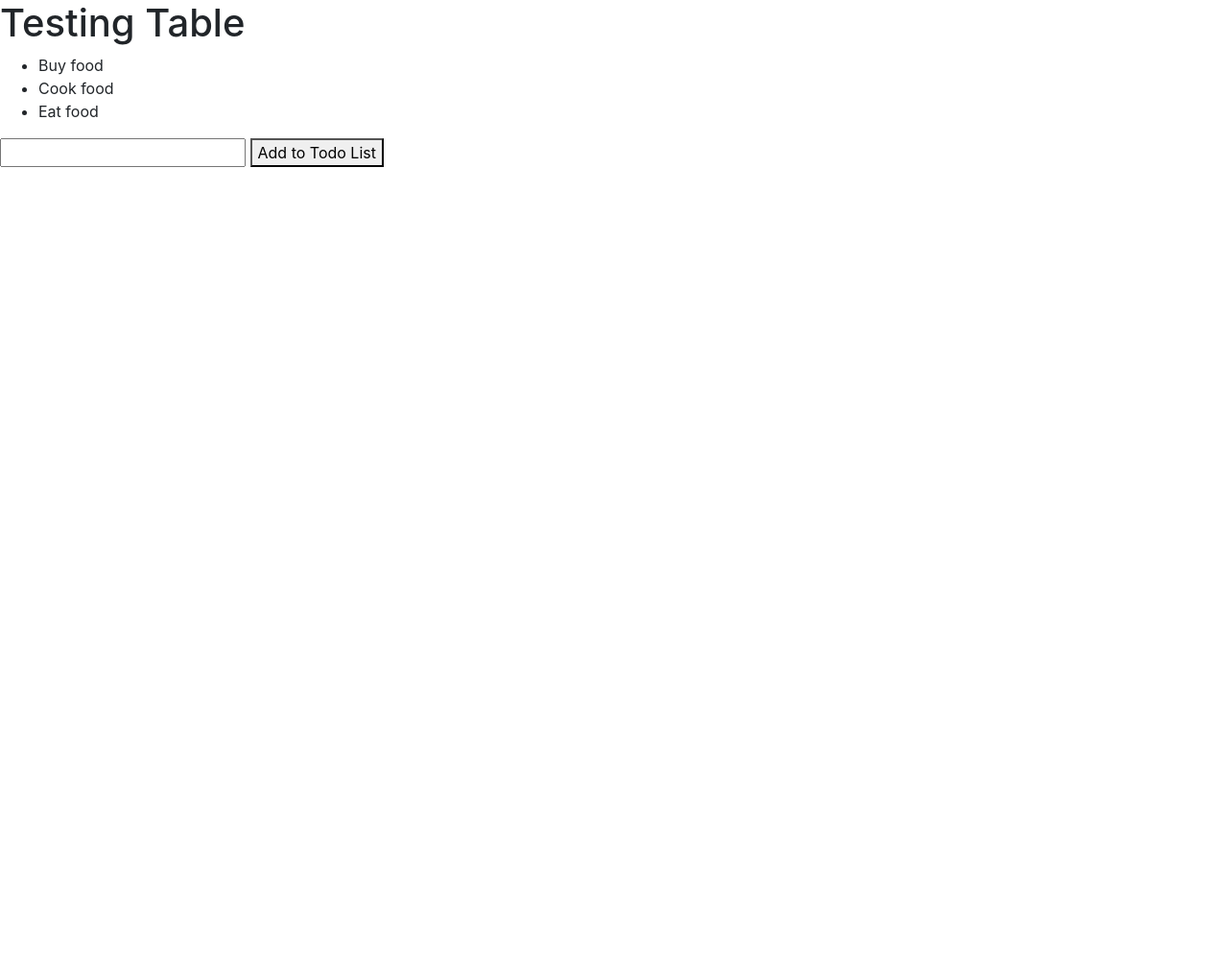
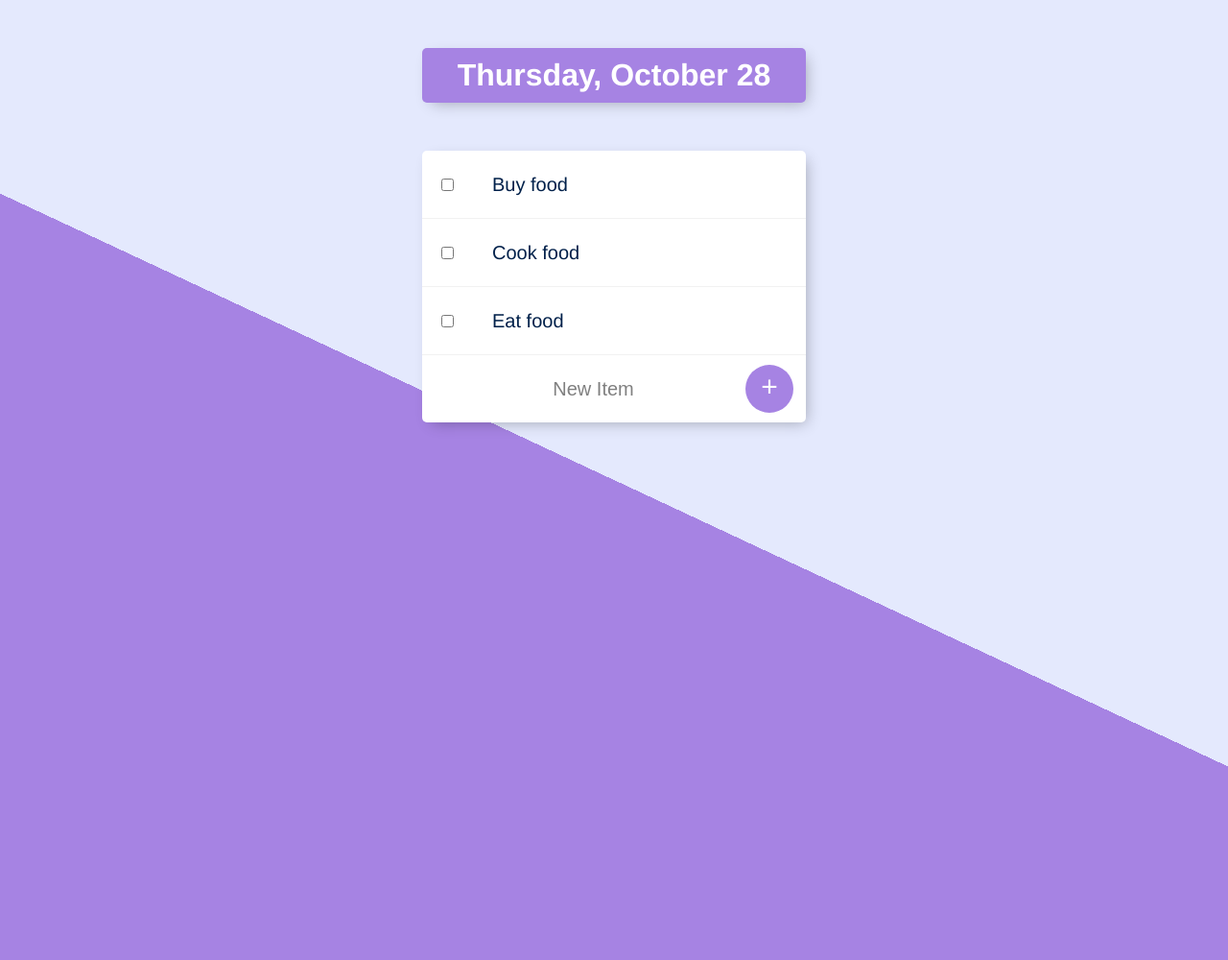
Before and after one commit to GabrielGrld/JAVASCRIPT, a Node server app: page / in a window 1280 px wide. Shown: the whole page at 96% size. Before the commit the page ends 174 px from the top, so only its background shows below. Run offline with Node 20, Linux system fonts and the light colour scheme.

Commit message:
add css style to the document, link list.ejs to styles.css file

```diff
--- a/app.js
+++ b/app.js
@@ -9,6 +9,7 @@ let items = ["Buy food","Cook food","Eat food"];
 app.set('view engine', 'ejs');
 
 app.use(bodyParser.urlencoded({extended: true}));
+app.use (express.static("public"));
 
 app.get('/', function(req, res) {
   let today = new Date();
@@ -16,13 +17,13 @@ app.get('/', function(req, res) {
      weekday: 'long',
      day: 'numeric',
      month: 'long'  };
-  var day = today.toLocaleDateString("en-US", options);
+  let day = today.toLocaleDateString("en-US", options);
 
   res.render('list', {  kindOfDay: day, newListItems: items });
 });
 
 app.post('/', function(req, res){
-  var item = req.body.newItem;
+  let item = req.body.newItem;
   items.push(item);
   res.redirect("/");
 });
--- /dev/null
+++ b/public/css/styles.css
@@ -0,0 +1,96 @@
+html {
+  background-color: #E4E9FD;
+  background-image: -webkit-linear-gradient(65deg, #A683E3 50%, #E4E9FD 50%);
+  min-height: 1000px;
+  font-family: 'helvetica neue';
+}
+
+h1 {
+  color: #fff;
+  padding: 10px;
+}
+
+.box {
+  max-width: 400px;
+  margin: 50px auto;
+  background: white;
+  border-radius: 5px;
+  box-shadow: 5px 5px 15px -5px rgba(0, 0, 0, 0.3);
+}
+
+#heading {
+  background-color: #A683E3;
+  text-align: center;
+}
+
+.item {
+  min-height: 70px;
+  display: flex;
+  align-items: center;
+  border-bottom: 1px solid #F1F1F1;
+}
+
+.item:last-child {
+  border-bottom: 0;
+}
+
+input:checked+p {
+  text-decoration: line-through;
+  text-decoration-color: #A683E3;
+}
+
+input[type="checkbox"] {
+  margin: 20px;
+}
+
+p {
+  margin: 0;
+  padding: 20px;
+  font-size: 20px;
+  font-weight: 200;
+  color: #00204a;
+}
+
+form {
+  text-align: center;
+  margin-left: 20px;
+}
+
+button {
+  min-height: 50px;
+  width: 50px;
+  border-radius: 50%;
+  border-color: transparent;
+  background-color: #A683E3;
+  color: #fff;
+  font-size: 30px;
+  padding-bottom: 6px;
+  border-width: 0;
+}
+
+input[type="text"] {
+  text-align: center;
+  height: 60px;
+  top: 10px;
+  border: none;
+  background: transparent;
+  font-size: 20px;
+  font-weight: 200;
+  width: 313px;
+}
+
+input[type="text"]:focus {
+  outline: none;
+  box-shadow: inset 0 -3px 0 0 #A683E3;
+}
+
+::placeholder {
+  color: grey;
+  opacity: 1;
+}
+
+footer {
+  color: white;
+  color: rgba(0, 0, 0, 0.5);
+  text-align: center;
+}
--- a/views/list.ejs
+++ b/views/list.ejs
@@ -4,23 +4,34 @@
 <head>
   <meta charset="utf-8">
   <title>To do List</title>
-  <!-- Bootstrap core CSS -->
-      <link rel="stylesheet" href="https://stackpath.bootstrapcdn.com/bootstrap/4.3.1/css/bootstrap.min.css" integrity="sha384-ggOyR0iXCbMQv3Xipma34MD+dH/1fQ784/j6cY/iJTQUOhcWr7x9JvoRxT2MZw1T" crossorigin="anonymous">
+
+  <link rel="stylesheet" href="css/styles.css">
 
 </head>
 
 <body>
-<h1>Testing Table</h1>
-<ul>
- <% for (let i =0; i<newListItems.length;i++){ %>
- </newListItems.length;i++){>
-  <li><%=newListItems[i]%></li>
-<%}%>
-</ul>
-<form class="" action="/" method="post">
-  <input type="text" name="newItem" value="">
-  <button type="submit" name="button">Add to Todo List</button>
-</form>
+  <div class="box" id ="heading">
+    <h1><%= kindOfDay%></h1>
+  </div>
+
+<div class="box">
+
+    <% for (let i =0; i<newListItems.length;i++){ %>
+    <div class="item">
+      <input type="checkbox">
+    <p><%=newListItems[i]%></p>
+  </div>
+  <% } %>
+
+  <form class="item" action="/" method="post">
+    <input type="text" name="newItem" placeholder="New Item" autocomplete="off">
+    <button type="submit" name="button">+</button>
+  </form>
+
+</div>
+
+
+
 
   </body>
 </html>
```
